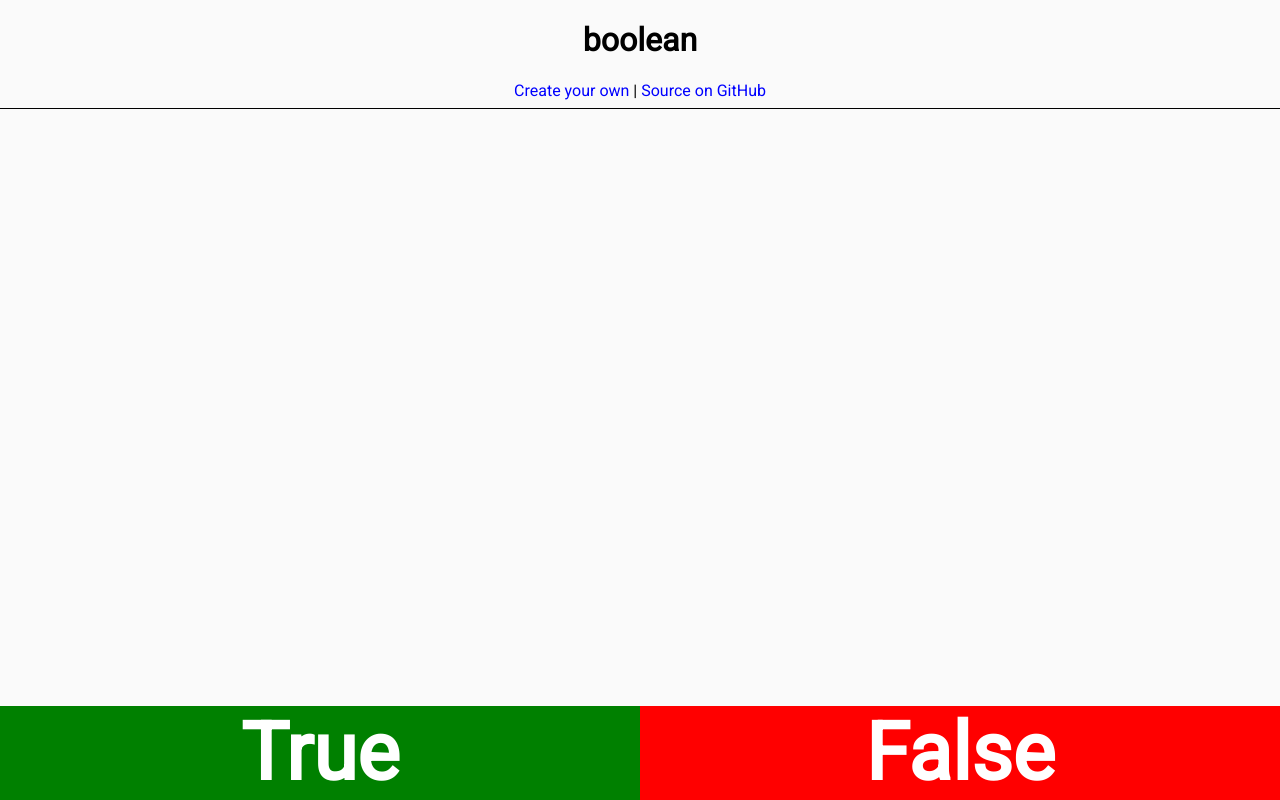
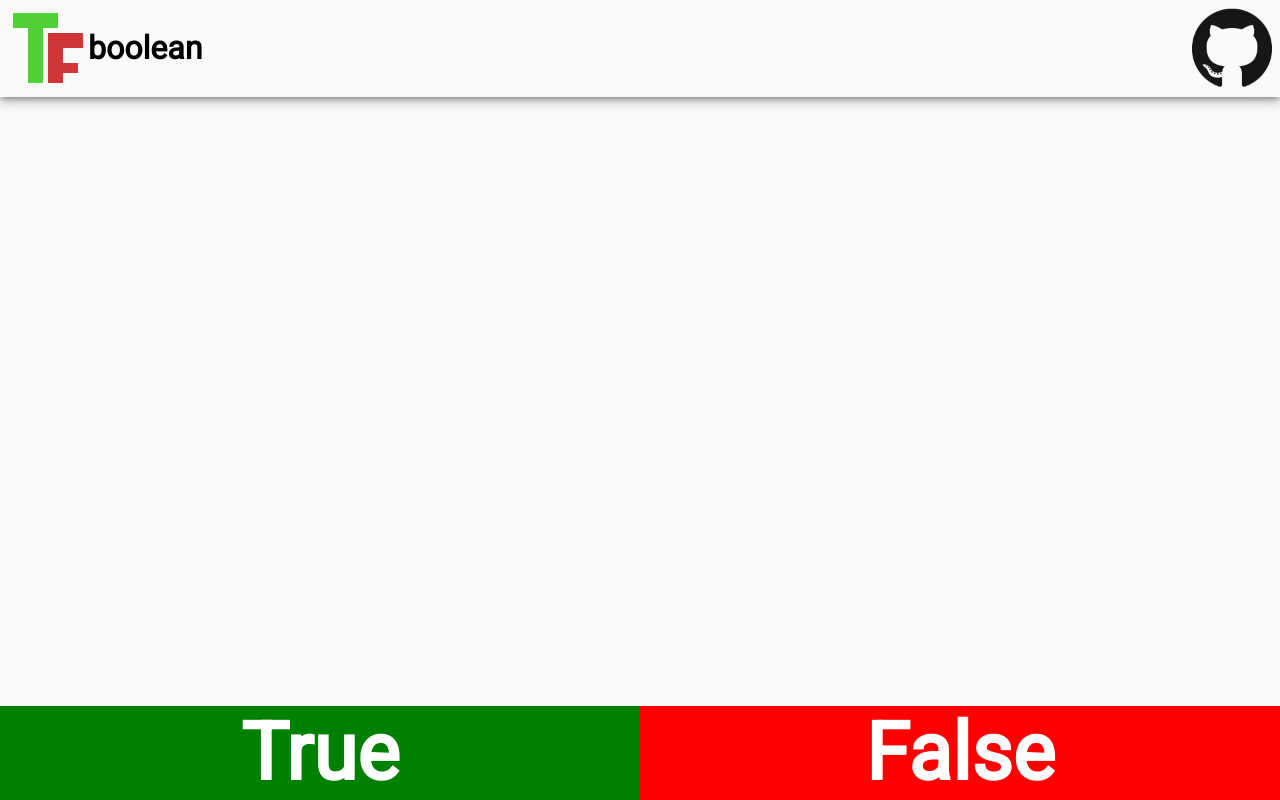
Before and after one commit to Fylipp/boolean, a plain HTML site: page quiz.html in a window 1280 px wide. Drawn offline with nearby package versions, Linux system fonts and the light colour scheme.

Commit message:
Overall visual improvement
- Applies the styled header seen in the quiz creation page to the quiz
  page itself
- Adds a link to the start page to the header title (removing the need for
  a link as previously seen in the quiz header)

```diff
--- a/css/common.css
+++ b/css/common.css
@@ -4,12 +4,54 @@
 }
 
 header {
+    display: flex;
+
+    margin: 0;
+    padding: .5em;
+
+    box-shadow:
+        0 6px 10px 0 rgba(0, 0, 0, 0.14),
+        0 1px 18px 0 rgba(0, 0, 0, 0.12),
+        0 3px 5px -1px rgba(0, 0, 0, 0.3);
+
     cursor: default;
     user-select: none;
     -moz-user-select: none;
     -webkit-user-select: none;
+    -ms-user-select: none;
+}
 
-    padding-bottom: .5em;
+#logo {
+    flex: 0 1 auto;
+
+    width: 5em;
+    height: 5em;
+
+    image-rendering: pixelated;
+}
+
+#title {
+    flex: 1 1 auto;
+}
+
+#title a {
+    color: initial;
+}
+
+#title a:hover {
+    text-decoration: underline;
+}
+
+#gh-link {
+    flex: 0 1 auto;
+}
+
+#gh-mark {
+    height: 5em;
+}
+
+#gh-mark:hover {
+    filter: brightness(400%);
 }
 
 a, a:visited {
--- a/css/index.css
+++ b/css/index.css
@@ -5,43 +5,6 @@ html, body {
 
 main {
     text-align: center;
-}
-
-header {
-    display: flex;
-
-    margin: 0;
-    padding: .5em;
-
-    box-shadow:
-        0 6px 10px 0 rgba(0, 0, 0, 0.14),
-        0 1px 18px 0 rgba(0, 0, 0, 0.12),
-        0 3px 5px -1px rgba(0, 0, 0, 0.3);
-}
-
-header > img {
-    flex: 0 1 auto;
-
-    width: 5em;
-    height: 5em;
-
-    image-rendering: pixelated;
-}
-
-header > h1 {
-    flex: 1 1 auto;
-}
-
-header > a {
-    flex: 0 1 auto;
-}
-
-header > a > img {
-    height: 5em;
-}
-
-header > a > img:hover {
-    filter: brightness(400%);
 }
 
 ul {
--- a/css/quiz.css
+++ b/css/quiz.css
@@ -16,10 +16,6 @@ body {
 
 header {
     flex: 0 1 auto;
-
-    text-align: center;
-
-    border-bottom: 1px solid black;
 }
 
 main {
--- a/quiz.html
+++ b/quiz.html
@@ -16,8 +16,11 @@
 
 <body>
     <header>
-        <h1>boolean</h1>
-        <a href="..">Create your own</a> | <a href="https://github.com/Fylipp/boolean">Source on GitHub</a>
+        <img id="logo" src="favicon.ico">
+        <h1 id="title"><a href=".." target="_blank">boolean</a></h1>
+        <a id="gh-link" href="https://github.com/Fylipp/boolean" target="_blank">
+            <img id="gh-mark" src="img/gh-mark.png">
+        </a>
     </header>
     <main>
         <p id="statement"></p>
```
Also changed, not shown: index.html (+3 -3 lines).
